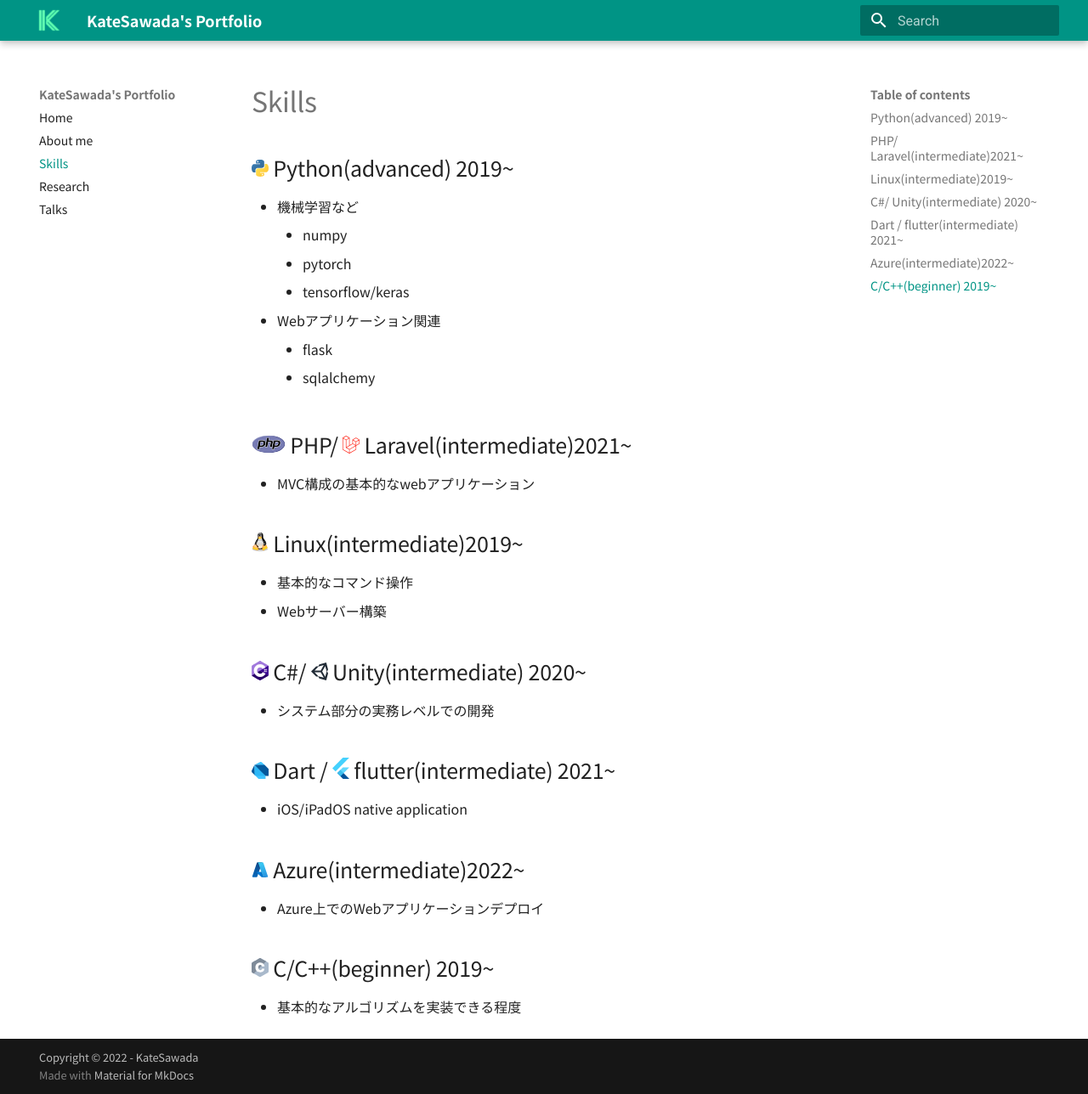
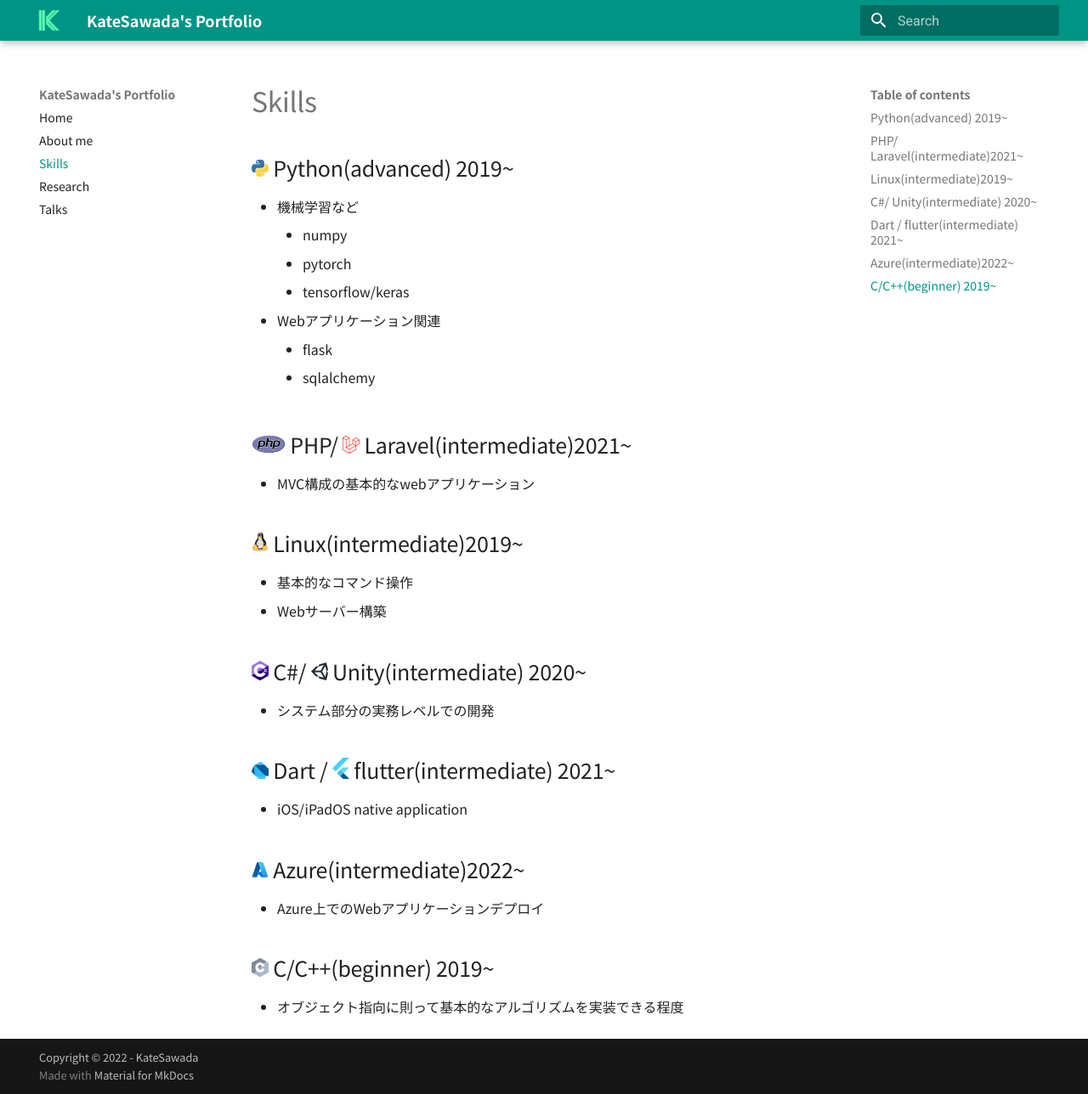
Before and after one commit to KateSawada/KateSawada.github.io, an MkDocs documentation site: the page built from docs/skills.md, in a window 1280 px wide and 1288 px high. Shown: the whole window at 85% size. Built offline with MkDocs 1.6.1 and Material for MkDocs 9.7.7, drawn with Linux system fonts in a browser that asks for light colours; nearby versions of some CDN libraries.

Commit message:
スキル更新

```diff
--- a/docs/skills.md
+++ b/docs/skills.md
@@ -31,4 +31,4 @@
 - Azure上でのWebアプリケーションデプロイ
 
 ## <img src="/images/icons/c.svg" width="20"> C/C++(beginner) 2019~
-- 基本的なアルゴリズムを実装できる程度
+- オブジェクト指向に則って基本的なアルゴリズムを実装できる程度
```
